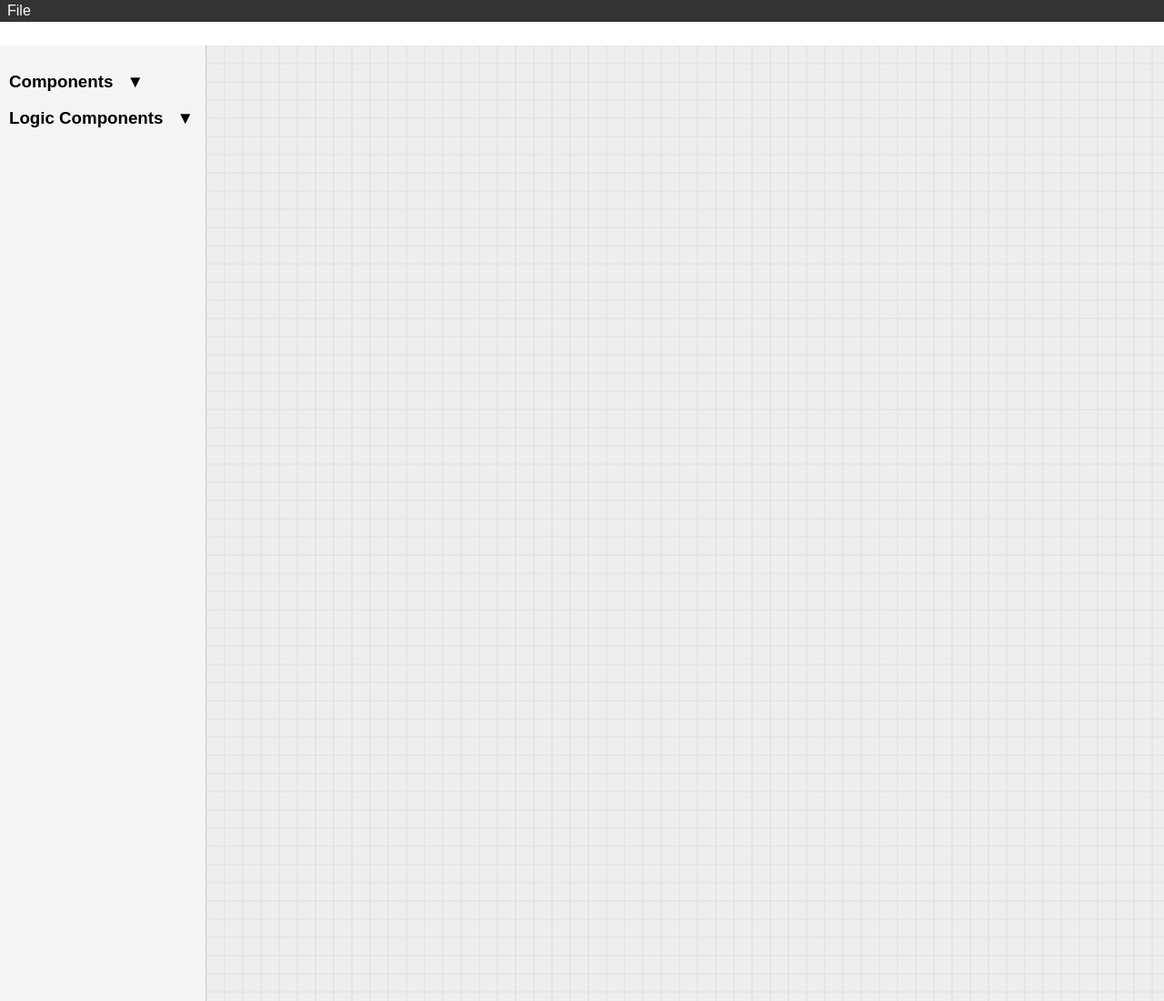
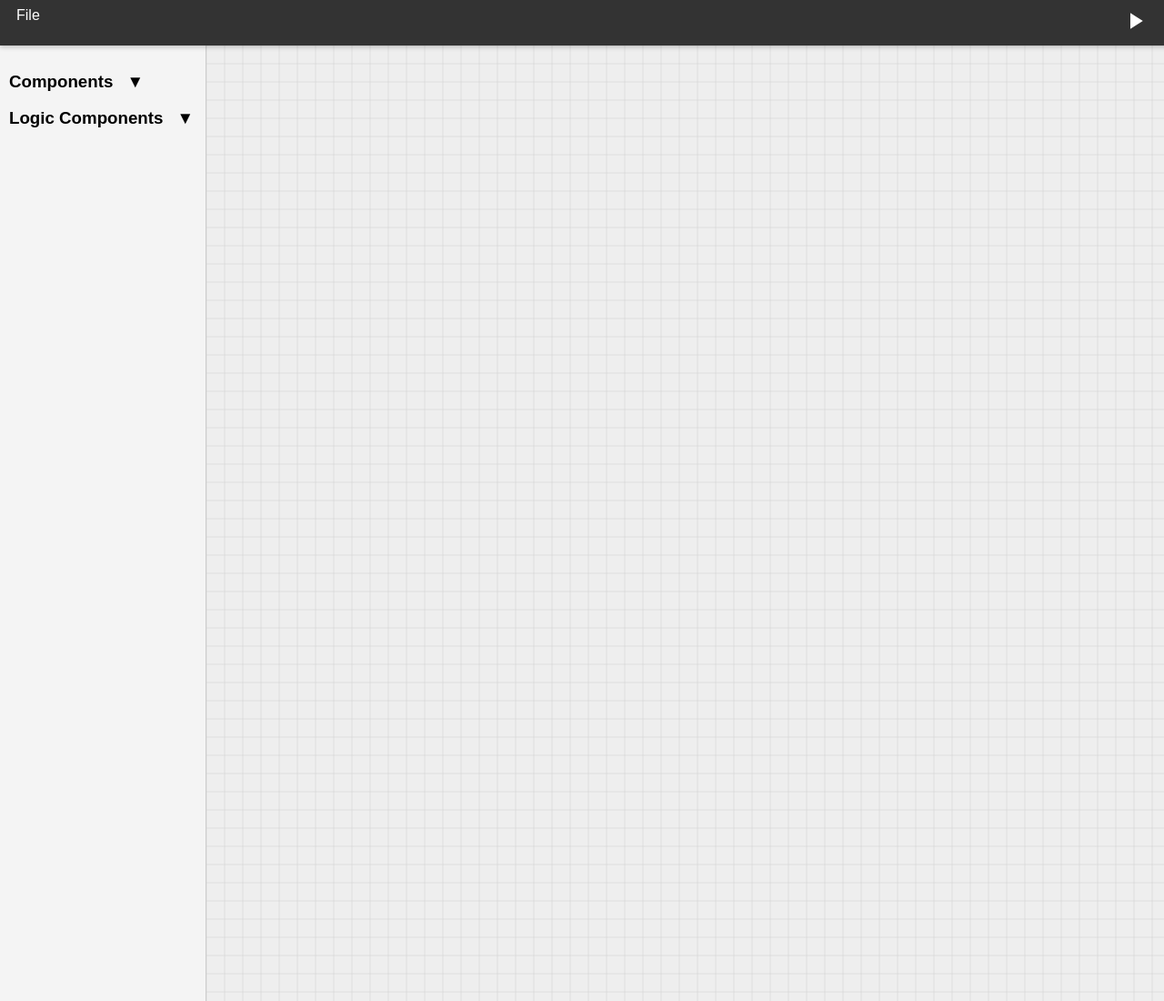
Before and after one commit to hari-sastha/circuit-simulator, a plain HTML site: page index.html in a window 1280 px wide. Shown: the top 1100 px of the page at 91% size. Drawn offline with Linux system fonts and the light colour scheme.

Commit message:
Update style.css

```diff
--- a/style.css
+++ b/style.css
@@ -99,3 +99,65 @@ canvas {
 .color-option:last-child {
     border-bottom: none;
 }
+
+.toolbar {
+    background: #444; /* Darker background */
+    color: white;
+    padding: 3px 8px; /* Further decrease padding for smaller height */
+    display: flex;
+    gap: 20px;
+    position: fixed;
+    top: 0;
+    width: 100%;
+    z-index: 1000;
+    box-shadow: 0 2px 5px rgba(0, 0, 0, 0.2); /* Add shadow for depth */
+}
+
+.toolbar-item {
+    position: relative;
+    cursor: pointer;
+    padding: 5px 10px; /* Add padding for better spacing */
+    border-radius: 5px; /* Rounded corners */
+    transition: background 0.3s; /* Smooth background transition */
+}
+
+.toolbar-item:hover {
+    background: #555; /* Slightly lighter background on hover */
+}
+
+.dropdown-menu {
+    position: absolute;
+    top: 100%;
+    left: 0;
+    background: white;
+    color: black;
+    border: 1px solid #ccc;
+    display: none;
+    flex-direction: column;
+    width: 120px; /* Increase width for better spacing */
+    box-shadow: 0 2px 5px rgba(0, 0, 0, 0.2); /* Add shadow for depth */
+    border-radius: 5px; /* Rounded corners */
+}
+
+.dropdown-menu div {
+    padding: 8px 12px; /* Add padding for better spacing */
+    cursor: pointer;
+    transition: background 0.3s; /* Smooth background transition */
+}
+
+.dropdown-menu div:hover {
+    background: #f0f0f0; /* Lighter background on hover */
+}
+
+.toolbar .run-button {
+    margin-left: auto;
+    margin-right: 20px; /* Move it a little to the left */
+    cursor: pointer;
+    padding: 5px;
+}
+
+.toolbar .run-button svg {
+    fill: white;
+    width: 30px; /* Increase size */
+    height: 30px; /* Increase size */
+}
```
